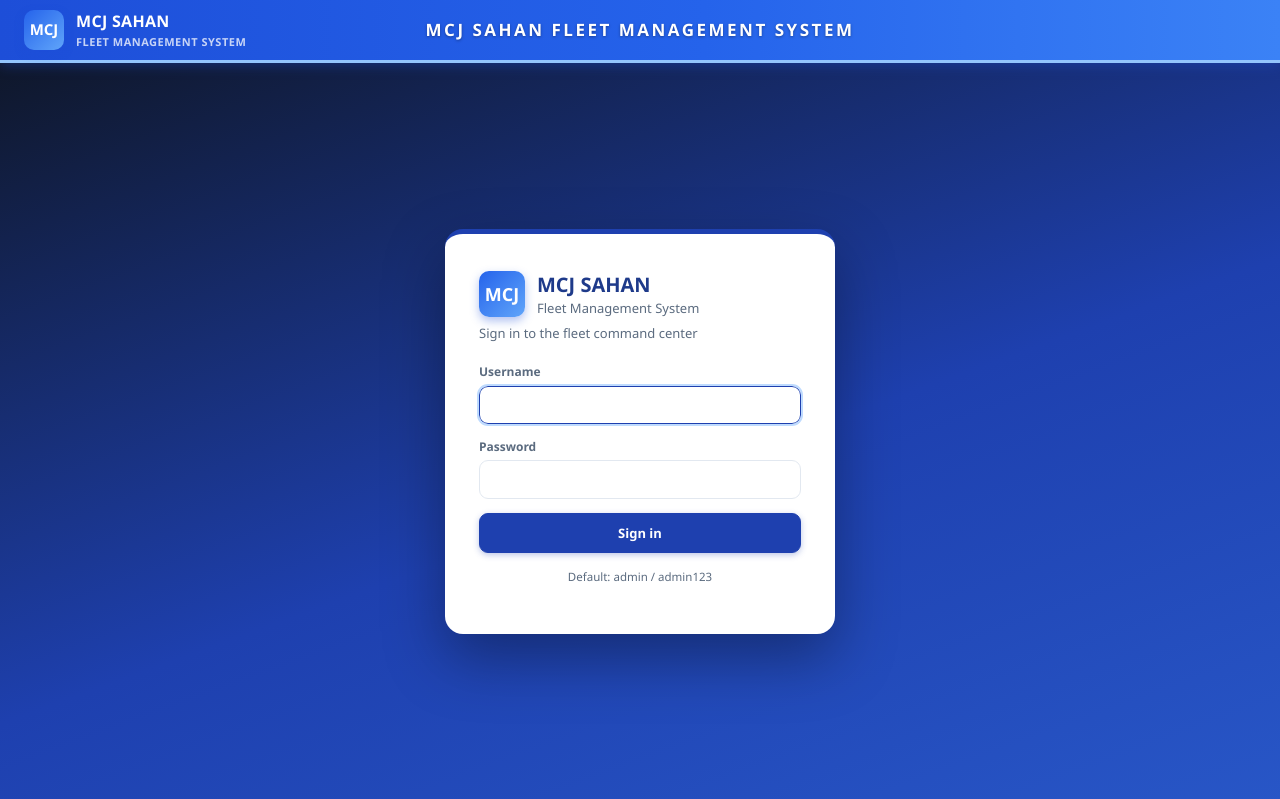
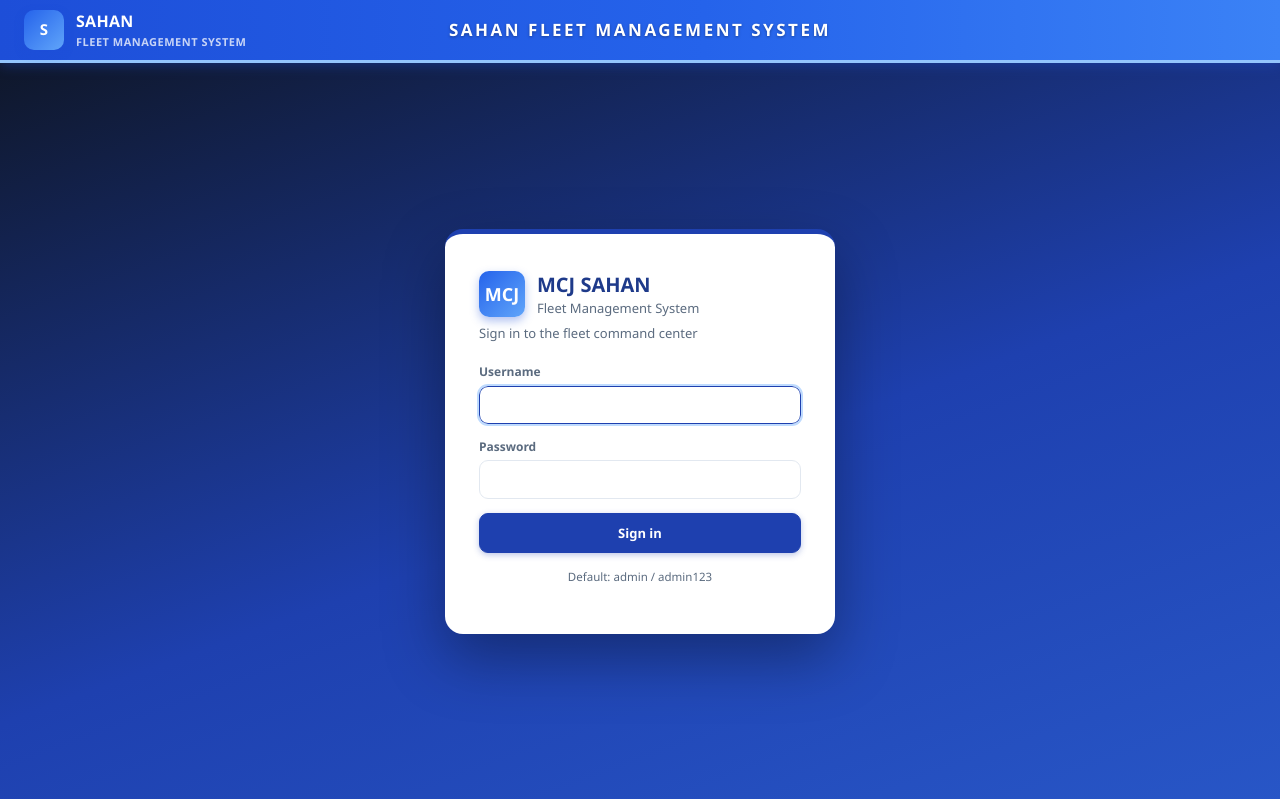
Before and after one commit to mcjawale/sahan, a Flask app: page /auth/login in a window 1280 px wide. Shown: the top 799 px of the page. Run offline with Flask 3, Linux system fonts and the light colour scheme.

Commit message:
Remove MCJ from title bar branding (keep in footer)

```diff
--- a/templates/base.html
+++ b/templates/base.html
@@ -12,13 +12,13 @@
 
   <header class="topbar">
     <div class="brand-lockup">
-      <div class="logo">MCJ</div>
+      <div class="logo">S</div>
       <div>
-        <div class="brand-line">MCJ SAHAN</div>
+        <div class="brand-line">SAHAN</div>
         <div class="brand-sub">Fleet Management System</div>
       </div>
     </div>
-    <div class="title-bar-title">{{ APP_NAME | upper }}</div>
+    <div class="title-bar-title">SAHAN FLEET MANAGEMENT SYSTEM</div>
     <div class="topbar-right">
       <div class="date-chip">{{ now.strftime('%A, %d %B %Y') }} <span class="dot">&#8226;</span> {{ now.strftime('%I:%M %p') }}</div>
       <div class="user-chip">{{ g.user_name or 'Operator' }} <a href="{{ url_for('auth.logout') }}" title="Logout">Sign out</a></div>
--- a/templates/login.html
+++ b/templates/login.html
@@ -4,13 +4,13 @@
 <div class="login-screen">
   <header class="topbar">
     <div class="brand-lockup">
-      <div class="logo">MCJ</div>
+      <div class="logo">S</div>
       <div>
-        <div class="brand-line">MCJ SAHAN</div>
+        <div class="brand-line">SAHAN</div>
         <div class="brand-sub">Fleet Management System</div>
       </div>
     </div>
-    <div class="title-bar-title">{{ APP_NAME | upper }}</div>
+    <div class="title-bar-title">SAHAN FLEET MANAGEMENT SYSTEM</div>
     <div class="topbar-right"></div>
   </header>
   <div class="login-wrap">
```
